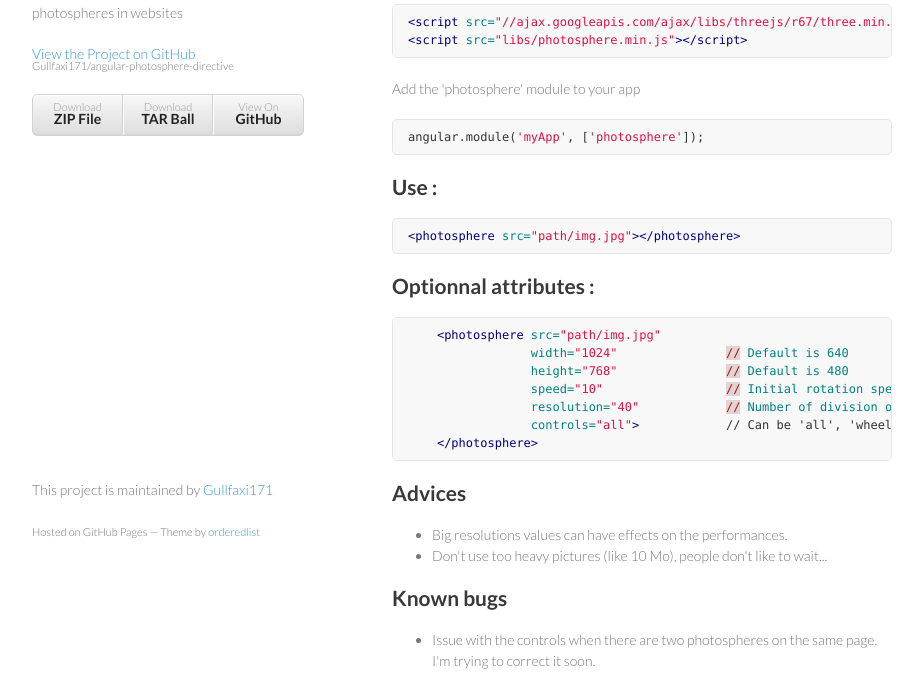
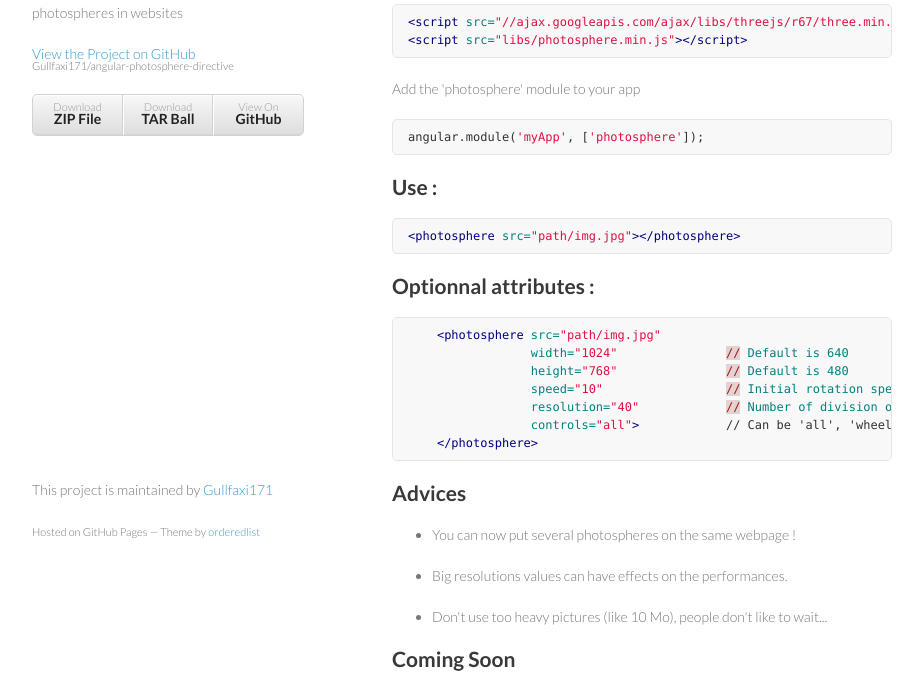
Before and after one commit to Gullfaxi171/angular-photosphere-directive, a plain HTML site: page index.html in a window 1280 px wide. Shown: the part 189-876 px from the top of the page, without its empty margins (178-1101 px from the left). Drawn offline with Linux system fonts and the light colour scheme.

```diff
--- a/index.html
+++ b/index.html
@@ -67,15 +67,9 @@
 <a name="advices" class="anchor" href="#advices"><span class="octicon octicon-link"></span></a>Advices</h2>
 
 <ul>
-<li>Big resolutions values can have effects on the performances.</li>
+<li><p>You can now put several photospheres on the same webpage ! </p></li>
+<li><p>Big resolutions values can have effects on the performances.</p></li>
 <li>Don't use too heavy pictures (like 10 Mo), people don't like to wait...</li>
-</ul>
-
-<h2>
-<a name="known-bugs" class="anchor" href="#known-bugs"><span class="octicon octicon-link"></span></a>Known bugs</h2>
-
-<ul>
-<li>Issue with the controls when there are two photospheres on the same page. I'm trying to correct it soon.</li>
 </ul>
 
 <h2>
```
Also changed, not shown: params.json (+1 -1 lines).
